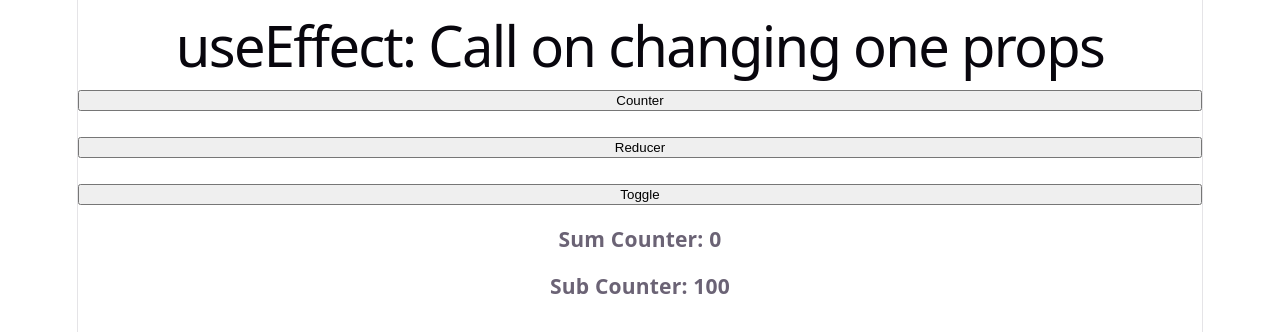
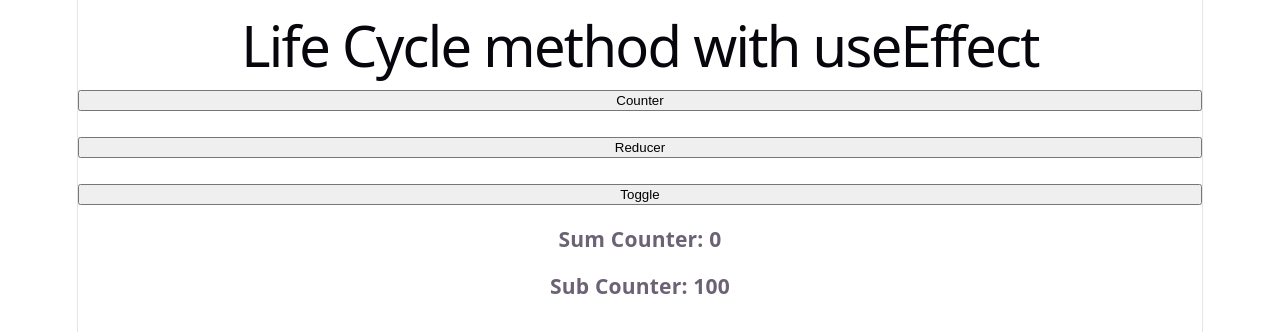
Before and after one commit to its-rahulrana/react-codestepbystep, a React (Vite) app: page / in a window 1280 px wide. Shown: the top 332 px of the page. Built offline with nearby package versions, Linux system fonts and the light colour scheme.

Commit message:
Code 19 Life Cycle method with useEffect

```diff
--- a/src/App.jsx
+++ b/src/App.jsx
@@ -10,7 +10,7 @@ function App(){
 
   return(
     <>
-      <h1>useEffect: Call on changing one props</h1>
+      <h1>Life Cycle method with useEffect</h1>
       <button onClick={()=>setSum(sum+1)}>Counter</button>
       <br/>
       <button onClick={()=>setSub(sub-1)}>Reducer</button>
```
